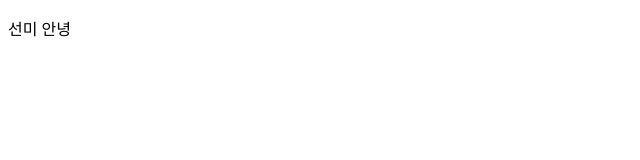
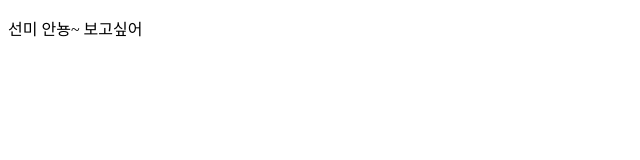
Before and after one commit to yongseung-lee/yongseung-lee.github.io, a plain HTML site: page index.html in a window 1280 px wide. Shown: the full height of the page, 0-640 px from the left. Drawn offline with Linux system fonts and the light colour scheme.

Commit message:
Update index.html

```diff
--- a/index.html
+++ b/index.html
@@ -7,6 +7,6 @@
 	<title>Portfolio</title>
 </head>
 <body>
-  <p>선미 안녕</p>
+  <p>선미 안뇽~ 보고싶어</p>
 </body>
 </html>
```
